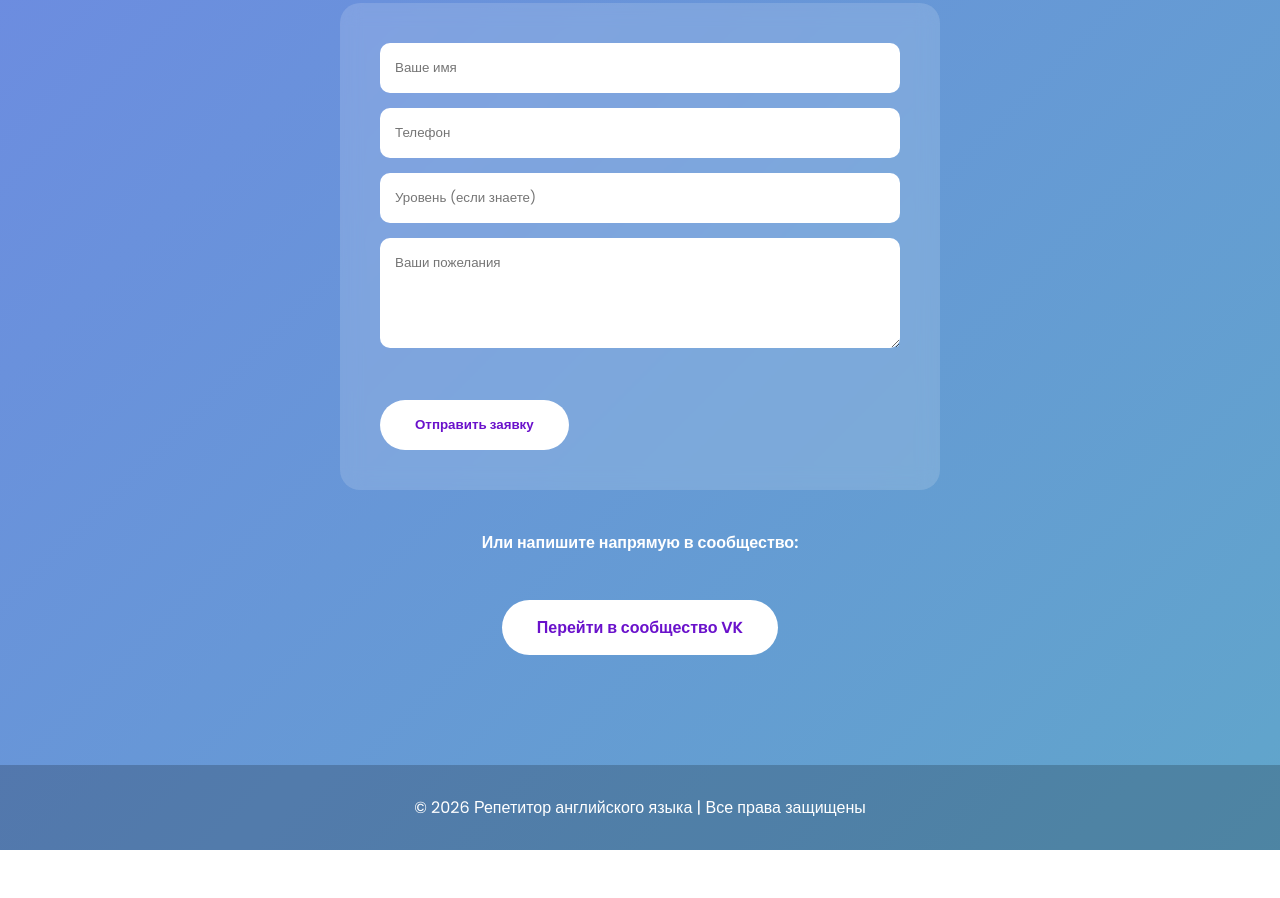
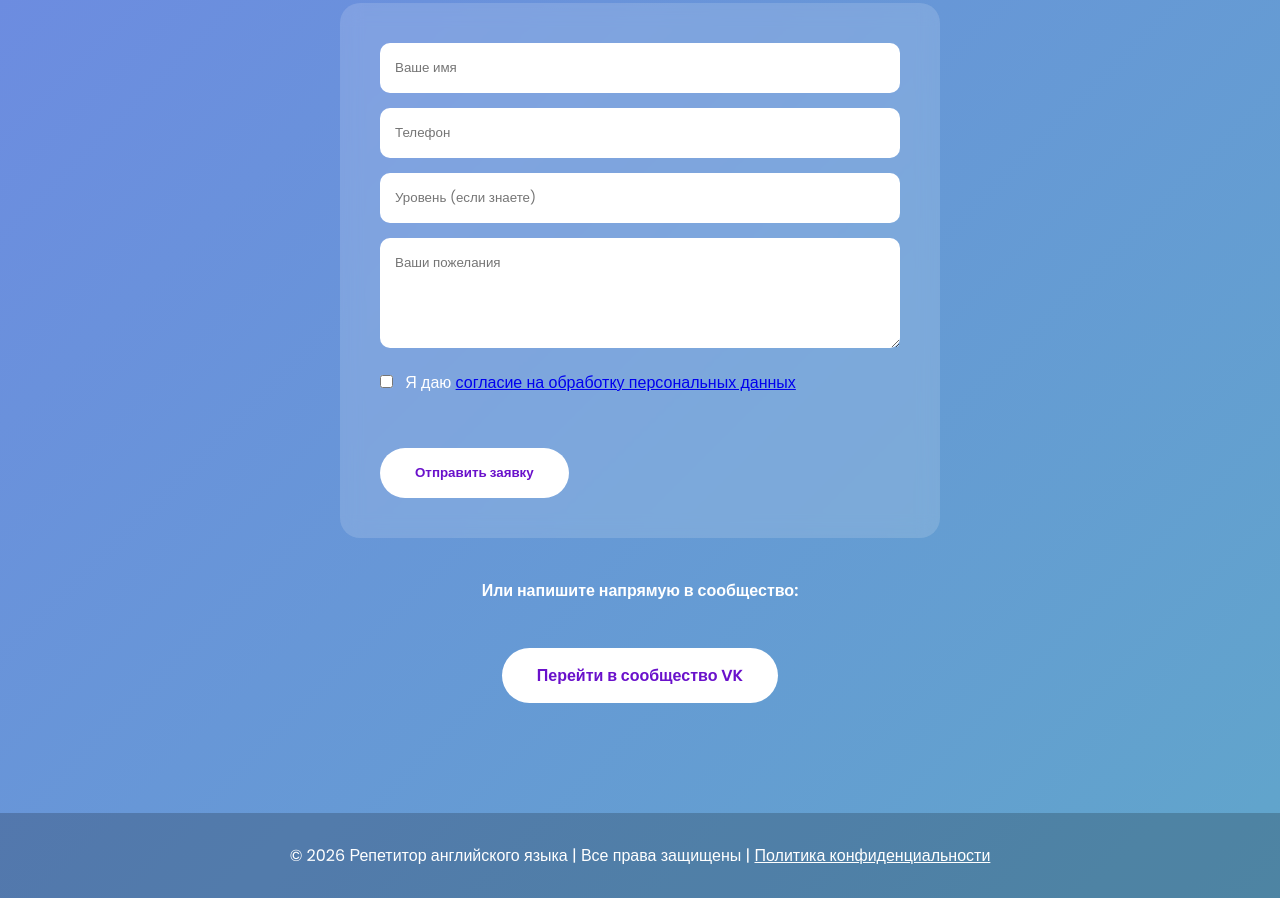
Before and after one commit to halynatea/MyWeb, a plain HTML site: page index.html in a window 1280 px wide. Shown: the part 2786-3684 px from the top of the page. Before the commit the page ends 3636 px from the top, so only its background shows below. Drawn offline with Linux system fonts and the light colour scheme.

Commit message:
Update index.html

```diff
--- a/index.html
+++ b/index.html
@@ -131,6 +131,10 @@
             margin-top: 50px;
         }
 
+        footer a {
+            color: white;
+        }
+
         @media (max-width: 768px) {
             header h1 {
                 font-size: 2.2rem;
@@ -250,6 +254,15 @@
             <input type="tel" id="phone" placeholder="Телефон" required>
             <input type="text" id="level" placeholder="Уровень (если знаете)">
             <textarea id="message" rows="4" placeholder="Ваши пожелания"></textarea>
+
+            <!-- Блок согласия на обработку персональных данных -->
+            <div style="margin-bottom: 15px;">
+                <label>
+                    <input type="checkbox" id="consent" name="consent" required style="width: auto; margin-right: 8px;">
+                    Я даю <a href="/soglasie.html" target="_blank">согласие на обработку персональных данных</a>
+                </label>
+            </div>
+
             <button type="submit" class="btn">Отправить заявку</button>
         </form>
         <div class="success-message" id="successMessage">
@@ -263,7 +276,7 @@
 </section>
 
 <footer>
-    <p>© 2026 Репетитор английского языка | Все права защищены</p>
+    <p>© 2026 Репетитор английского языка | Все права защищены | <a href="/privacy.html">Политика конфиденциальности</a></p>
 </footer>
 
 <script>
```
